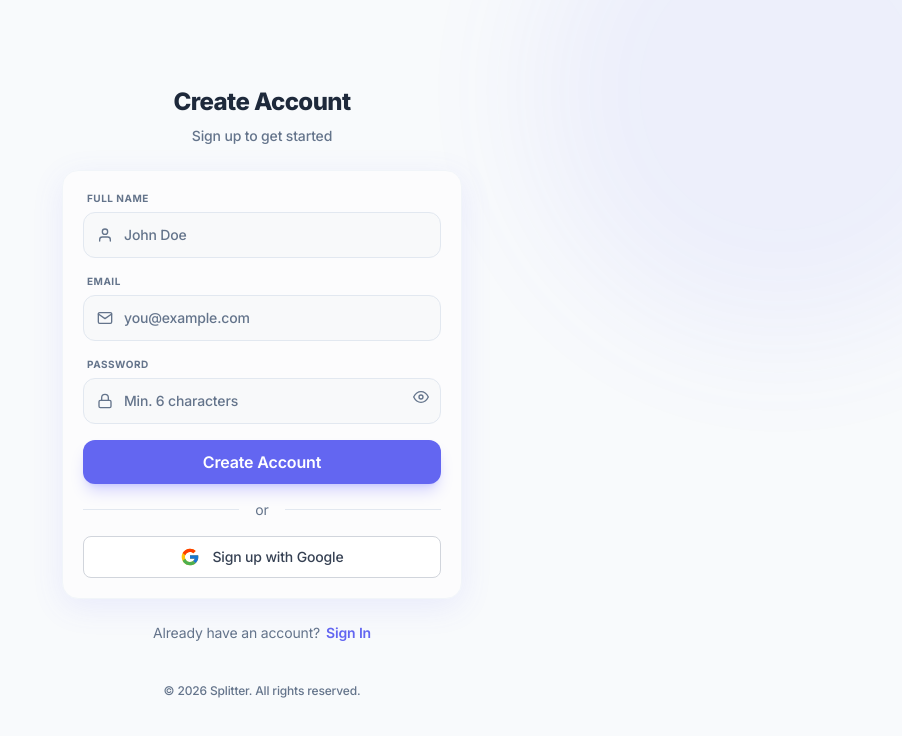
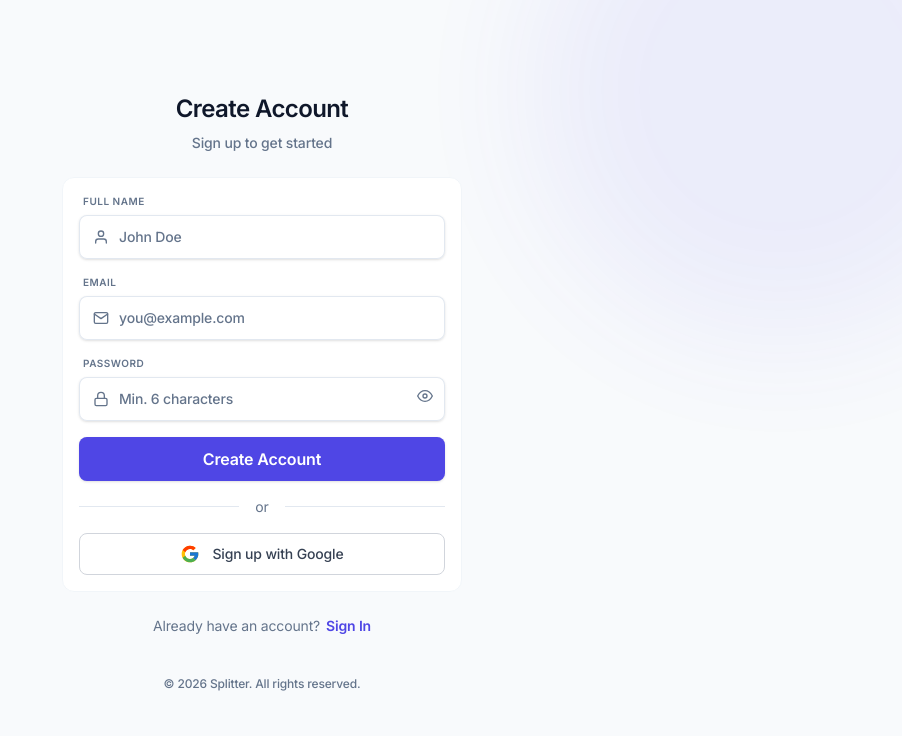
Before and after one commit to nycwy/project-solo, a React (Vite) app: page /register in a window 1280 px wide. Shown: the top 736 px of the page, without its empty margins (378-1280 px from the left). Built offline with nearby package versions, Linux system fonts and the light colour scheme; no server answers.

Commit message:
Refocus UI to Premium Fintech aesthetic

```diff
--- a/index.html
+++ b/index.html
@@ -1,17 +1,23 @@
 <!doctype html>
 <html lang="en">
+
 <head>
   <meta charset="UTF-8" />
   <link rel="icon" type="image/svg+xml" href="/king.jpg" />
   <meta name="viewport" content="width=device-width, initial-scale=1.0" />
-    <meta name="description" content="King! — Track expenses, split bills with friends, and manage your personal journal." />
+  <meta name="description"
+    content="King! — Track expenses, split bills with friends, and manage your personal journal." />
   <link rel="preconnect" href="https://fonts.googleapis.com" />
   <link rel="preconnect" href="https://fonts.gstatic.com" crossorigin />
-    <link href="https://fonts.googleapis.com/css2?family=Inter:wght@400;500;600;700;800;900&display=swap" rel="stylesheet" />
-    <title>King!</title>
+  <link
+    href="https://fonts.googleapis.com/css2?family=Plus+Jakarta+Sans:wght@500;600;700;800&family=Inter:wght@400;500;600&family=JetBrains+Mono:wght@500;600&display=swap"
+    rel="stylesheet">
+  <title>Splitter & Journal</title>
 </head>
+
 <body>
   <div id="root"></div>
   <script type="module" src="/src/main.jsx"></script>
 </body>
+
 </html>
--- a/src/components/Button.jsx
+++ b/src/components/Button.jsx
@@ -1,19 +1,19 @@
 import { twMerge } from 'tailwind-merge';
 
 const variantStyles = {
-    primary: 'bg-[var(--color-primary)] text-white hover:bg-[var(--color-primary-hover)] shadow-lg shadow-indigo-500/25',
+    primary: 'bg-[var(--color-primary)] text-white hover:bg-[var(--color-primary-hover)] shadow-sm ring-1 ring-inset ring-[var(--color-primary)]/20',
     secondary: 'bg-[var(--color-surface-hover)] text-[var(--color-text-secondary)] hover:bg-[var(--color-border)]',
-    danger: 'bg-[var(--color-danger)] text-white hover:opacity-90 shadow-lg shadow-rose-500/25',
+    danger: 'bg-[var(--color-danger)] text-white hover:opacity-90 shadow-sm ring-1 ring-inset ring-[var(--color-danger)]/20',
     ghost: 'bg-transparent text-[var(--color-primary)] hover:bg-[var(--color-primary-light)]',
     outline: 'bg-[var(--color-surface)] text-[var(--color-text-secondary)] border border-[var(--color-border)] hover:bg-[var(--color-surface-hover)] hover:border-[var(--color-text-muted)]',
-    success: 'bg-[var(--color-success)] text-white hover:opacity-90 shadow-lg shadow-emerald-500/25',
+    success: 'bg-[var(--color-success)] text-white hover:opacity-90 shadow-sm ring-1 ring-inset ring-[var(--color-success)]/20',
 };
 
 const sizeStyles = {
-    xs: 'px-2.5 py-1.5 text-xs rounded-lg',
-    sm: 'px-3.5 py-2 text-sm rounded-xl',
-    md: 'px-5 py-2.5 rounded-xl',
-    lg: 'px-6 py-3.5 text-base rounded-xl',
+    xs: 'px-2.5 py-1.5 text-xs rounded-md',
+    sm: 'px-3.5 py-2 text-sm rounded-lg',
+    md: 'px-5 py-2.5 rounded-lg',
+    lg: 'px-6 py-3.5 text-base rounded-lg',
 };
 
 const Button = ({
--- a/src/components/Card.jsx
+++ b/src/components/Card.jsx
@@ -3,19 +3,19 @@ import { twMerge } from 'tailwind-merge';
 const Card = ({ children, className, hover = false, padding = 'md', onClick, ...props }) => {
     const paddings = {
         none: '',
-        sm: 'p-3 md:p-4',
-        md: 'p-4 md:p-5',
-        lg: 'p-5 md:p-6',
-        xl: 'p-6 md:p-8',
+        sm: 'py-2.5 px-3',
+        md: 'p-4',
+        lg: 'py-4 px-5 md:py-5 md:px-6',
+        xl: 'py-5 px-6 md:py-6 md:px-8',
     };
 
     return (
         <div
             onClick={onClick}
             className={twMerge(
-                'bg-[var(--color-surface)] rounded-2xl border border-[var(--color-border-light)] shadow-[0_1px_3px_var(--color-shadow)]',
+                'bg-[var(--color-surface)] rounded-xl border border-[var(--color-border-light)]/50',
                 paddings[padding] || paddings.md,
-                hover && 'hover:shadow-[0_4px_16px_var(--color-shadow-lg)] hover:border-[var(--color-primary)]/25 transition-all duration-300 cursor-pointer hover:-translate-y-0.5',
+                hover && 'hover:bg-[var(--color-surface-hover)] transition-colors duration-200 cursor-pointer',
                 onClick && 'cursor-pointer',
                 className
             )}
--- a/src/components/EmptyState.jsx
+++ b/src/components/EmptyState.jsx
@@ -4,12 +4,12 @@ import Button from './Button';
 const EmptyState = ({ icon: Icon, title, subtitle, actionText, onAction, className }) => {
     return (
         <div className={twMerge(
-            'text-center py-10 md:py-16 px-4 bg-[var(--color-surface)] rounded-2xl border border-dashed border-[var(--color-border)]',
+            'text-center py-10 md:py-16 px-4 bg-[var(--color-surface)] rounded-xl border border-dashed border-[var(--color-border)]',
             className
         )}>
             {Icon && (
-                <div className="p-3 md:p-4 bg-[var(--color-surface-alt)] rounded-2xl w-14 h-14 md:w-16 md:h-16 flex items-center justify-center mx-auto mb-3 md:mb-4 text-[var(--color-text-muted)]">
-                    <Icon className="w-6 h-6 md:w-8 md:h-8" />
+                <div className="p-3 bg-[var(--color-surface-alt)] shadow-sm ring-1 ring-inset ring-[var(--color-border-light)] rounded-xl w-12 h-12 flex items-center justify-center mx-auto mb-3 text-[var(--color-text-muted)]">
+                    <Icon className="w-5 h-5" />
                 </div>
             )}
             {title && <p className="text-[var(--color-text-secondary)] font-semibold text-sm md:text-base">{title}</p>}
--- a/src/components/Input.jsx
+++ b/src/components/Input.jsx
@@ -50,8 +50,8 @@ const Input = ({
                     min={min}
                     max={max}
                     className={twMerge(
-                        'w-full px-3.5 py-3 bg-[var(--color-surface-alt)] border border-[var(--color-border)] rounded-xl text-sm font-medium text-[var(--color-text)]',
-                        'outline-none focus:border-[var(--color-primary)] focus:ring-2 focus:ring-[var(--color-primary-subtle)] focus:bg-[var(--color-surface)] transition-all duration-200',
+                        'w-full px-3.5 py-3 bg-[var(--color-surface)] shadow-sm ring-1 ring-inset ring-[var(--color-border)] rounded-lg text-sm font-medium text-[var(--color-text)]',
+                        'outline-none focus:ring-2 focus:ring-inset focus:ring-[var(--color-primary)] transition-all duration-200',
                         'placeholder:text-[var(--color-text-muted)]',
                         disabled && 'opacity-50 cursor-not-allowed',
                         Icon && 'pl-10',
--- a/src/components/Modal.jsx
+++ b/src/components/Modal.jsx
@@ -7,15 +7,15 @@ const Modal = ({ isOpen, onClose, title, icon: Icon, headerClassName, children,
     return (
         <div className="fixed inset-0 z-60 flex items-end md:items-center justify-center">
             <div
-                className="absolute inset-0 bg-[var(--color-overlay)] backdrop-blur-md transition-opacity animate-fade-in"
+                className="absolute inset-0 bg-[var(--color-overlay)] backdrop-blur-sm transition-opacity animate-fade-in"
                 onClick={onClose}
             />
 
-            <div className="bg-[var(--color-surface)] w-full md:max-w-lg rounded-t-3xl md:rounded-3xl shadow-2xl relative z-10 flex flex-col max-h-[85dvh] md:max-h-[80vh] animate-slide-up border border-[var(--color-border-light)]">
+            <div className="bg-[var(--color-surface)] w-full md:max-w-lg rounded-t-xl md:rounded-xl relative z-10 flex flex-col max-h-[85dvh] md:max-h-[80vh] animate-slide-up ring-1 ring-inset ring-[var(--color-border)]">
                 {/* Header */}
                 {title && (
                     <div className={twMerge(
-                        'px-6 py-4 flex justify-between items-center border-b rounded-t-3xl',
+                        'px-6 py-4 flex justify-between items-center border-b rounded-t-xl',
                         headerClassName || 'bg-[var(--color-surface-alt)] border-[var(--color-border-light)]'
                     )}>
                         <div className="flex items-center gap-2.5">
--- a/src/components/Spinner.jsx
+++ b/src/components/Spinner.jsx
@@ -10,7 +10,7 @@ const Spinner = ({ fullPage = false, size = 'md', className }) => {
     const spinner = (
         <div
             className={twMerge(
-                'animate-spin rounded-full border-[var(--color-primary)] border-t-transparent',
+                'animate-spin rounded-full border-[var(--color-border)] border-t-[var(--color-primary)]',
                 sizes[size] || sizes.md,
                 className
             )}
--- a/src/index.css
+++ b/src/index.css
@@ -1,67 +1,106 @@
 @import "tailwindcss";
 
-/* ─── Light Theme (default) ─── */
+/* ─── Light Theme ─── */
 :root {
   --color-bg: #f8fafc;
-  --color-surface: #fcfcfd;
+  --color-surface: #ffffff;
   --color-surface-hover: #f1f5f9;
-  --color-surface-alt: #f8f9fa;
+  --color-surface-alt: #f8fafc;
   --color-border: #e2e8f0;
   --color-border-light: #f1f5f9;
-  --color-text: #1e293b;
-  --color-text-secondary: #475569;
+
+  --color-text: #0f172a;
+  --color-text-secondary: #334155;
   --color-text-muted: #64748b;
-  --color-primary: #6366f1;
-  --color-primary-hover: #4f46e5;
-  --color-primary-light: #eef2ff;
-  --color-primary-subtle: #e0e7ff;
-  --color-secondary: #8b5cf6;
-  --color-danger: #f43f5e;
-  --color-danger-light: #fff1f2;
-  --color-success: #10b981;
-  --color-success-light: #ecfdf5;
-  --color-warning: #f59e0b;
-  --color-warning-light: #fffbeb;
-  --color-shadow: rgba(99, 102, 241, 0.06);
-  --color-shadow-lg: rgba(99, 102, 241, 0.1);
-  --color-overlay: rgba(15, 18, 34, 0.4);
-  --color-nav-bg: rgba(252, 252, 253, 0.85);
-  --gradient-primary: linear-gradient(135deg, #6366f1 0%, #8b5cf6 100%);
-  --gradient-success: linear-gradient(135deg, #10b981 0%, #14b8a6 100%);
-  --gradient-danger: linear-gradient(135deg, #f43f5e 0%, #f472b6 100%);
-  --radius: 1rem;
+
+  --color-primary: #4f46e5;
+  /* Indigo 600 */
+  --color-primary-hover: #4338ca;
+  /* Indigo 700 */
+  --color-primary-light: #e0e7ff;
+  /* Indigo 100 */
+  --color-primary-subtle: #c7d2fe;
+  /* Indigo 200 */
+
+  --color-secondary: #475569;
+  /* Slate 600 */
+
+  --color-danger: #e11d48;
+  /* Rose 600 */
+  --color-danger-light: #ffe4e6;
+
+  --color-success: #059669;
+  /* Emerald 600 */
+  --color-success-light: #d1fae5;
+
+  --color-warning: #d97706;
+  /* Amber 600 */
+  --color-warning-light: #fef3c7;
+
+  --color-shadow: transparent;
+  --color-shadow-lg: transparent;
+  --color-overlay: rgba(15, 23, 42, 0.5);
+  /* Slate 900 */
+  --color-nav-bg: #ffffff;
+
+  --gradient-primary: none;
+  --gradient-success: none;
+  --gradient-danger: none;
+
+  --radius: 0.5rem;
+  /* Reduced globally to 8px */
 }
 
 /* ─── Dark Theme ─── */
 [data-theme="dark"] {
-  --color-bg: #0f172a;
-  --color-surface: #1e293b;
-  --color-surface-hover: #334155;
-  --color-surface-alt: #1e2a3b;
-  --color-border: #334155;
-  --color-border-light: #1e293b;
+  --color-bg: #020617;
+  /* Slate 950 */
+  --color-surface: #0f172a;
+  /* Slate 900 */
+  --color-surface-hover: #1e293b;
+  /* Slate 800 */
+  --color-surface-alt: #020617;
+  --color-border: #1e293b;
+  --color-border-light: #0f172a;
+
   --color-text: #f8fafc;
+  /* Slate 50 */
   --color-text-secondary: #cbd5e1;
+  /* Slate 300 */
   --color-text-muted: #94a3b8;
-  --color-primary: #818cf8;
-  --color-primary-hover: #6366f1;
-  --color-primary-light: rgba(99, 102, 241, 0.15);
-  --color-primary-subtle: rgba(99, 102, 241, 0.2);
-  --color-secondary: #a78bfa;
+  /* Slate 400 */
+
+  --color-primary: #6366f1;
+  /* Indigo 500 */
+  --color-primary-hover: #818cf8;
+  /* Indigo 400 */
+  --color-primary-light: rgba(79, 70, 229, 0.15);
+  --color-primary-subtle: rgba(79, 70, 229, 0.25);
+
+  --color-secondary: #94a3b8;
+
   --color-danger: #fb7185;
-  --color-danger-light: rgba(244, 63, 94, 0.15);
+  /* Rose 400 */
+  --color-danger-light: rgba(225, 29, 72, 0.15);
+
   --color-success: #34d399;
-  --color-success-light: rgba(16, 185, 129, 0.15);
+  /* Emerald 400 */
+  --color-success-light: rgba(5, 150, 105, 0.15);
+
   --color-warning: #fbbf24;
-  --color-warning-light: rgba(245, 158, 11, 0.15);
-  --color-shadow: rgba(0, 0, 0, 0.2);
-  --color-shadow-lg: rgba(0, 0, 0, 0.35);
-  --color-overlay: rgba(0, 0, 0, 0.6);
-  --color-nav-bg: rgba(30, 41, 59, 0.88);
-  --gradient-primary: linear-gradient(135deg, #818cf8 0%, #a78bfa 100%);
-  --gradient-success: linear-gradient(135deg, #34d399 0%, #2dd4bf 100%);
-  --gradient-danger: linear-gradient(135deg, #fb7185 0%, #f9a8d4 100%);
-  --radius: 1rem;
+  /* Amber 400 */
+  --color-warning-light: rgba(217, 119, 6, 0.15);
+
+  --color-shadow: transparent;
+  --color-shadow-lg: transparent;
+  --color-overlay: rgba(0, 0, 0, 0.7);
+  --color-nav-bg: #0f172a;
+
+  --gradient-primary: none;
+  --gradient-success: none;
+  --gradient-danger: none;
+
+  --radius: 0.5rem;
 }
 
 /* ─── Base ─── */
@@ -141,6 +180,18 @@ body {
   }
 }
 
+@keyframes slide-right {
+  from {
+    transform: translateX(-16px);
+    opacity: 0;
+  }
+
+  to {
+    transform: translateX(0);
+    opacity: 1;
+  }
+}
+
 @keyframes hint-blink {
   0% {
     opacity: 0;
@@ -182,15 +233,19 @@ body {
 }
 
 .animate-slide-up {
-  animation: slide-up 0.35s cubic-bezier(0.16, 1, 0.3, 1);
+  animation: slide-up 0.2s ease-out;
 }
 
 .animate-fade-in-up {
-  animation: fade-in-up 0.3s cubic-bezier(0.16, 1, 0.3, 1);
+  animation: fade-in-up 0.2s ease-out;
 }
 
 .animate-fade-in {
-  animation: fade-in 0.2s ease-out;
+  animation: fade-in 0.15s ease-out;
+}
+
+.animate-slide-right {
+  animation: slide-right 0.2s ease-out;
 }
 
 .animate-shimmer {
@@ -217,10 +272,24 @@ input[type="number"] {
   appearance: textfield;
 }
 
-/* ─── Utility: Gradient text ─── */
+/* ─── Typography Classes ─── */
+.font-heading {
+  font-family: 'Plus Jakarta Sans', system-ui, sans-serif;
+  letter-spacing: -0.02em;
+}
+
+.font-number {
+  font-family: 'JetBrains Mono', monospace;
+  letter-spacing: -0.05em;
+}
+
+/* ─── Layout Utility Hooks for Etched Look ─── */
+.premium-card {
+  background-color: var(--color-surface);
+  border-radius: var(--radius);
+  box-shadow: 0 0 0 1px var(--color-border) inset;
+}
+
 .text-gradient {
-  background: var(--gradient-primary);
-  -webkit-background-clip: text;
-  -webkit-text-fill-color: transparent;
-  background-clip: text;
+  color: var(--color-primary);
 }
```
Also changed, not shown: src/components/SwipeableCard.jsx (+0 -40 lines), src/features/dashboard/Dashboard.jsx (+71 -53 lines), src/features/journal/Journal.jsx (+26 -37 lines). Lines whose indentation alone changed are shown as unchanged.
